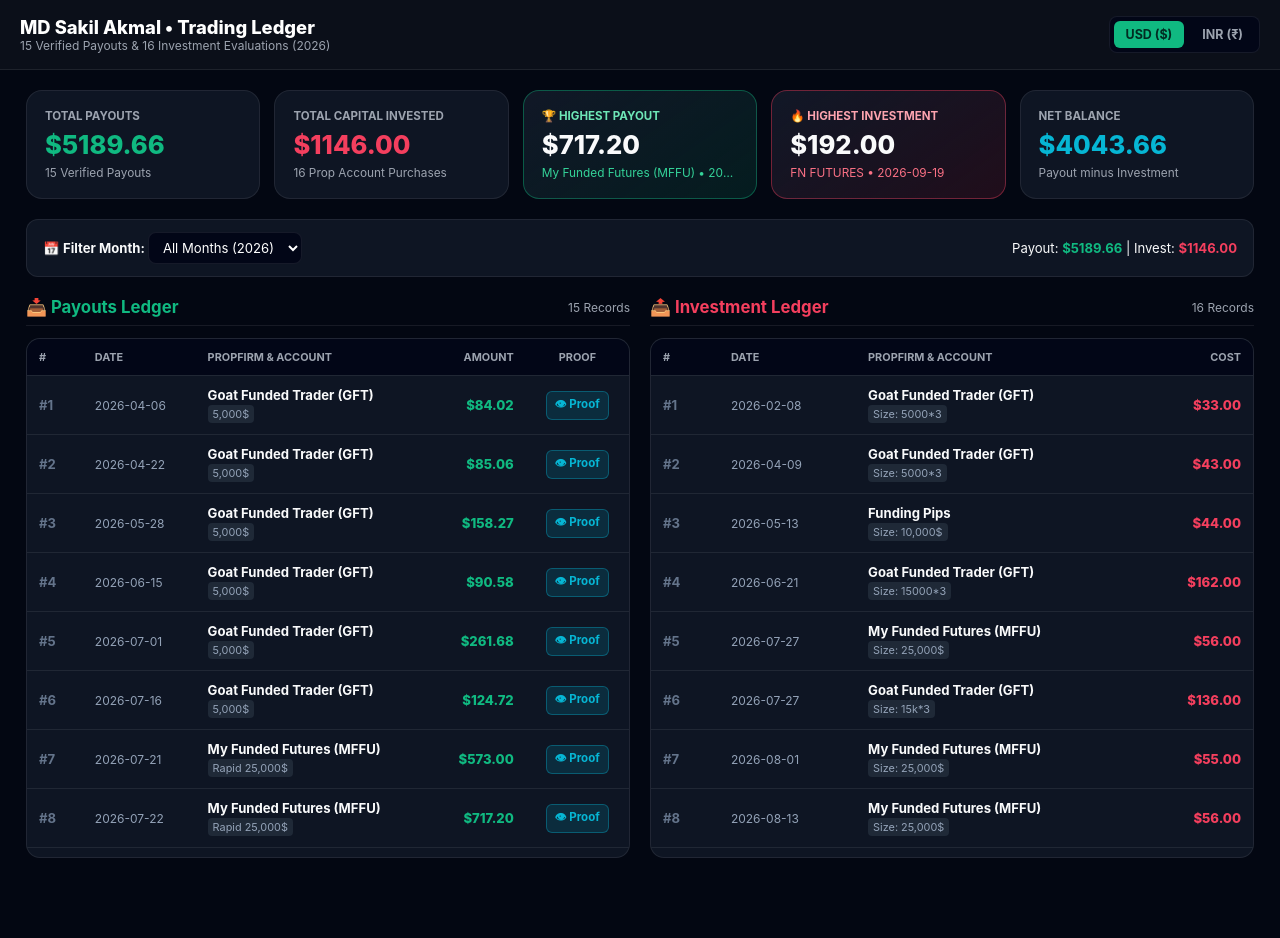
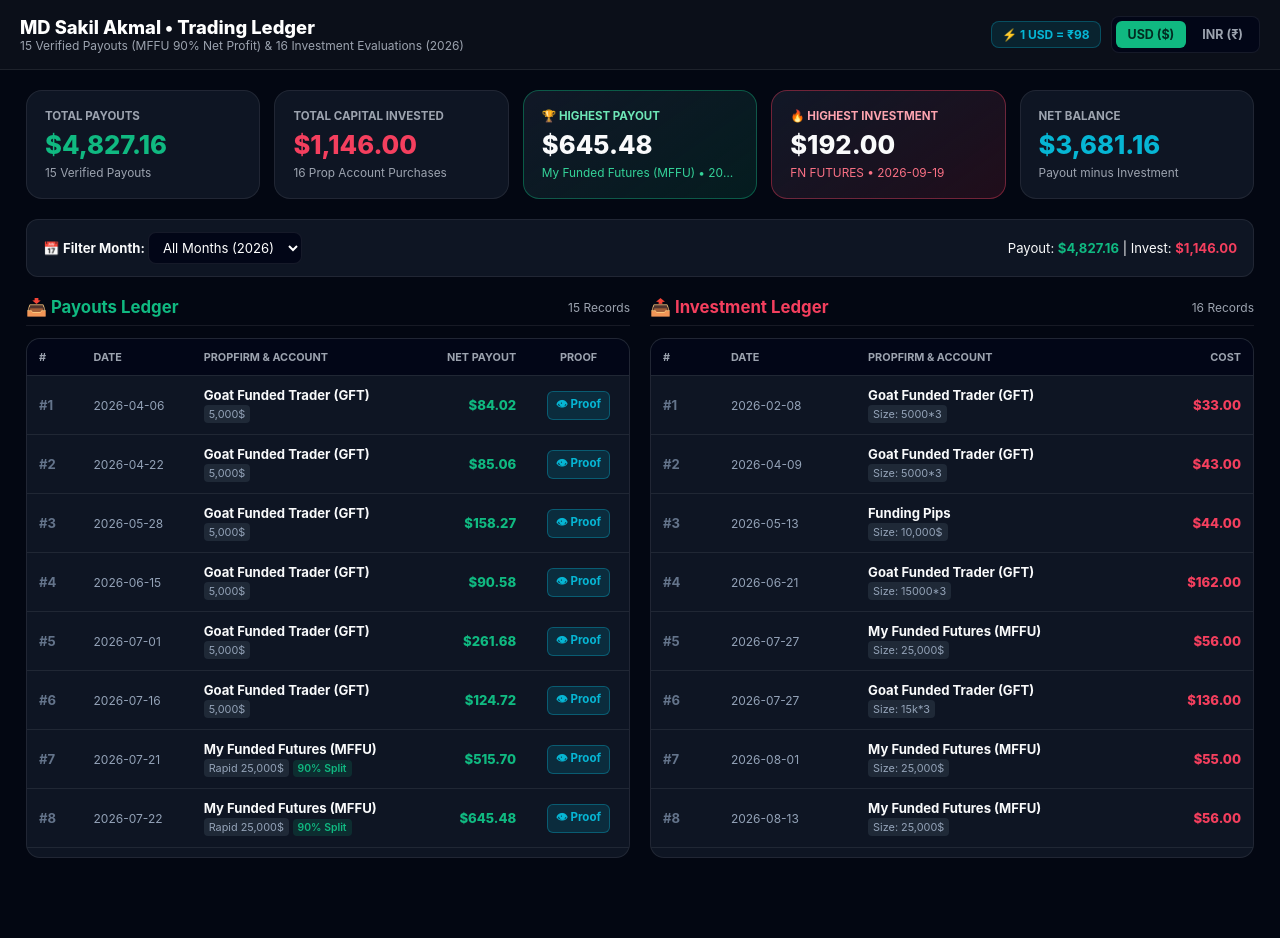
Before and after one commit to akmaltrader/payout_tracker, a plain HTML site: page index.html in a window 1280 px wide. Drawn offline with Linux system fonts and the light colour scheme.

Commit message:
Update index.html

```diff
--- a/index.html
+++ b/index.html
@@ -23,7 +23,9 @@
     .brand h1 { font-size: 1.15rem; font-weight: 800; color: #fff; }
     .brand p { font-size: 0.75rem; color: var(--sub); }
 
-    .currency-box { display: flex; gap: 6px; background: #020617; border: 1px solid var(--border); padding: 4px; border-radius: 8px; }
+    .header-right { display: flex; align-items: center; gap: 10px; flex-wrap: wrap; }
+    .rate-badge { background: rgba(6, 182, 212, 0.12); color: var(--cyan); border: 1px solid rgba(6, 182, 212, 0.3); padding: 5px 10px; border-radius: 8px; font-size: 0.75rem; font-weight: 700; }
+    .currency-box { display: flex; gap: 4px; background: #020617; border: 1px solid var(--border); padding: 4px; border-radius: 8px; }
     .c-btn { background: none; border: none; color: var(--sub); padding: 6px 12px; font-size: 0.78rem; font-weight: 700; border-radius: 6px; cursor: pointer; }
     .c-btn.active { background: #10b981; color: #022c22; }
 
@@ -55,6 +57,7 @@
     tr:hover { background: rgba(255, 255, 255, 0.02); }
 
     .tag { display: inline-block; font-size: 0.68rem; color: #94a3b8; background: #1f2937; padding: 2px 5px; border-radius: 4px; margin-top: 2px; }
+    .tag-split { display: inline-block; font-size: 0.65rem; color: #10b981; background: rgba(16, 185, 129, 0.15); padding: 2px 5px; border-radius: 4px; margin-top: 2px; font-weight: 600; }
     .amt-p { color: var(--payout); font-weight: 800; text-align: right; }
     .amt-i { color: var(--invest); font-weight: 800; text-align: right; }
     .p-btn { background: rgba(6, 182, 212, 0.15); color: var(--cyan); border: 1px solid rgba(6, 182, 212, 0.35); padding: 4px 8px; border-radius: 6px; font-size: 0.72rem; font-weight: 700; cursor: pointer; }
@@ -73,11 +76,14 @@
   <header>
     <div class="brand">
       <h1>MD Sakil Akmal • Trading Ledger</h1>
-      <p>15 Verified Payouts & 16 Investment Evaluations (2026)</p>
+      <p>15 Verified Payouts (MFFU 90% Net Profit) & 16 Investment Evaluations (2026)</p>
     </div>
-    <div class="currency-box">
-      <button id="btn-usd" class="c-btn active" onclick="setCurrency('USD')">USD ($)</button>
-      <button id="btn-inr" class="c-btn" onclick="setCurrency('INR')">INR (₹)</button>
+    <div class="header-right">
+      <div class="rate-badge">⚡ 1 USD = ₹98</div>
+      <div class="currency-box">
+        <button id="btn-usd" class="c-btn active" onclick="setCurrency('USD')">USD ($)</button>
+        <button id="btn-inr" class="c-btn" onclick="setCurrency('INR')">INR (₹)</button>
+      </div>
     </div>
   </header>
 
@@ -149,7 +155,7 @@
                 <th>#</th>
                 <th>Date</th>
                 <th>Propfirm & Account</th>
-                <th style="text-align: right">Amount</th>
+                <th style="text-align: right">Net Payout</th>
                 <th style="text-align: center">Proof</th>
               </tr>
             </thead>
@@ -196,42 +202,44 @@
 
   <script>
     var currentCurrency = 'USD';
+    var USD_TO_INR = 98; // 1 USD = 98 INR Flat Rate
 
+    // MFFU 90% Net Profit Split & GFT 100% Certificate Figures
     var PAYOUT_DATA = [
-      { id: 1, date: "2026-04-06", firm: "Goat Funded Trader (GFT)", size: "5,000$", usd: 84.02, inr: 8200, file: "#1 (1).png" },
-      { id: 2, date: "2026-04-22", firm: "Goat Funded Trader (GFT)", size: "5,000$", usd: 85.06, inr: 8200, file: "#1 (2).png" },
-      { id: 3, date: "2026-05-28", firm: "Goat Funded Trader (GFT)", size: "5,000$", usd: 158.27, inr: 15400, file: "#1 (3).png" },
-      { id: 4, date: "2026-06-15", firm: "Goat Funded Trader (GFT)", size: "5,000$", usd: 90.58, inr: 8800, file: "#1 (4).png" },
-      { id: 5, date: "2026-07-01", firm: "Goat Funded Trader (GFT)", size: "5,000$", usd: 261.68, inr: 25500, file: "#1 (5).png" },
-      { id: 6, date: "2026-07-16", firm: "Goat Funded Trader (GFT)", size: "5,000$", usd: 124.72, inr: 12100, file: "#1 (6).png" },
-      { id: 7, date: "2026-07-21", firm: "My Funded Futures (MFFU)", size: "Rapid 25,000$", usd: 573.00, inr: 56000, file: "#1 (7).jpg" },
-      { id: 8, date: "2026-07-22", firm: "My Funded Futures (MFFU)", size: "Rapid 25,000$", usd: 717.20, inr: 70000, file: "#1 (8).jpg" },
-      { id: 9, date: "2026-07-23", firm: "My Funded Futures (MFFU)", size: "Rapid 25,000$", usd: 640.70, inr: 62500, file: "#1 (9).jpg" },
-      { id: 10, date: "2026-08-03", firm: "Goat Funded Trader (GFT)", size: "15,000$", usd: 450.95, inr: 44000, file: "#1 (10).png" },
-      { id: 11, date: "2026-08-03", firm: "My Funded Futures (MFFU)", size: "Rapid 25,000$", usd: 506.00, inr: 49000, file: "#1 (11).jpg" },
-      { id: 12, date: "2026-08-04", firm: "My Funded Futures (MFFU)", size: "Rapid 25,000$", usd: 543.40, inr: 53000, file: "#1 (12).jpg" },
-      { id: 13, date: "2026-08-05", firm: "My Funded Futures (MFFU)", size: "Rapid 25,000$", usd: 644.70, inr: 63000, file: "#1 (13).jpg" },
-      { id: 14, date: "2026-08-11", firm: "Goat Funded Trader (GFT)", size: "5,750$", usd: 117.24, inr: 11000, file: "#1 (14).png" },
-      { id: 15, date: "2026-08-19", firm: "Goat Funded Trader (GFT)", size: "15,000$", usd: 192.14, inr: 18500, file: "#1 (15).png" }
+      { id: 1, date: "2026-04-06", firm: "Goat Funded Trader (GFT)", size: "5,000$", split: "100%", usd: 84.02, file: "#1 (1).png" },
+      { id: 2, date: "2026-04-22", firm: "Goat Funded Trader (GFT)", size: "5,000$", split: "100%", usd: 85.06, file: "#1 (2).png" },
+      { id: 3, date: "2026-05-28", firm: "Goat Funded Trader (GFT)", size: "5,000$", split: "100%", usd: 158.27, file: "#1 (3).png" },
+      { id: 4, date: "2026-06-15", firm: "Goat Funded Trader (GFT)", size: "5,000$", split: "100%", usd: 90.58, file: "#1 (4).png" },
+      { id: 5, date: "2026-07-01", firm: "Goat Funded Trader (GFT)", size: "5,000$", split: "100%", usd: 261.68, file: "#1 (5).png" },
+      { id: 6, date: "2026-07-16", firm: "Goat Funded Trader (GFT)", size: "5,000$", split: "100%", usd: 124.72, file: "#1 (6).png" },
+      { id: 7, date: "2026-07-21", firm: "My Funded Futures (MFFU)", size: "Rapid 25,000$", split: "90% Split", usd: 515.70, file: "#1 (7).jpg" },
+      { id: 8, date: "2026-07-22", firm: "My Funded Futures (MFFU)", size: "Rapid 25,000$", split: "90% Split", usd: 645.48, file: "#1 (8).jpg" },
+      { id: 9, date: "2026-07-23", firm: "My Funded Futures (MFFU)", size: "Rapid 25,000$", split: "90% Split", usd: 576.63, file: "#1 (9).jpg" },
+      { id: 10, date: "2026-08-03", firm: "Goat Funded Trader (GFT)", size: "15,000$", split: "100%", usd: 450.95, file: "#1 (10).png" },
+      { id: 11, date: "2026-08-03", firm: "My Funded Futures (MFFU)", size: "Rapid 25,000$", split: "90% Split", usd: 455.40, file: "#1 (11).jpg" },
+      { id: 12, date: "2026-08-04", firm: "My Funded Futures (MFFU)", size: "Rapid 25,000$", split: "90% Split", usd: 489.06, file: "#1 (12).jpg" },
+      { id: 13, date: "2026-08-05", firm: "My Funded Futures (MFFU)", size: "Rapid 25,000$", split: "90% Split", usd: 580.23, file: "#1 (13).jpg" },
+      { id: 14, date: "2026-08-11", firm: "Goat Funded Trader (GFT)", size: "5,750$", split: "100%", usd: 117.24, file: "#1 (14).png" },
+      { id: 15, date: "2026-08-19", firm: "Goat Funded Trader (GFT)", size: "15,000$", split: "100%", usd: 192.14, file: "#1 (15).png" }
     ];
 
     var INVEST_DATA = [
-      { id: 1, date: "2026-02-08", firm: "Goat Funded Trader (GFT)", size: "5000*3", usd: 33, inr: 3300 },
-      { id: 2, date: "2026-04-09", firm: "Goat Funded Trader (GFT)", size: "5000*3", usd: 43, inr: 4300 },
-      { id: 3, date: "2026-05-13", firm: "Funding Pips", size: "10,000$", usd: 44, inr: 4500 },
-      { id: 4, date: "2026-06-21", firm: "Goat Funded Trader (GFT)", size: "15000*3", usd: 162, inr: 16500 },
-      { id: 5, date: "2026-07-27", firm: "My Funded Futures (MFFU)", size: "25,000$", usd: 56, inr: 5500 },
-      { id: 6, date: "2026-07-27", firm: "Goat Funded Trader (GFT)", size: "15k*3", usd: 136, inr: 13300 },
-      { id: 7, date: "2026-08-01", firm: "My Funded Futures (MFFU)", size: "25,000$", usd: 55, inr: 5400 },
-      { id: 8, date: "2026-08-13", firm: "My Funded Futures (MFFU)", size: "25,000$", usd: 56, inr: 5600 },
-      { id: 9, date: "2026-08-19", firm: "My Funded Futures (MFFU)", size: "25,000$", usd: 63, inr: 6300 },
-      { id: 10, date: "2026-08-19", firm: "My Funded Futures (MFFU)", size: "25,000$", usd: 65, inr: 6500 },
-      { id: 11, date: "2026-09-01", firm: "My Funded Futures (MFFU)", size: "25,000$", usd: 25, inr: 2500 },
-      { id: 12, date: "2026-09-02", firm: "TRADIFY", size: "25,000$", usd: 55, inr: 5500 },
-      { id: 13, date: "2026-09-02", firm: "TRADIFY", size: "25,000$", usd: 55, inr: 5500 },
-      { id: 14, date: "2026-09-04", firm: "My Funded Futures (MFFU)", size: "25,000$", usd: 53, inr: 5300 },
-      { id: 15, date: "2026-09-04", firm: "My Funded Futures (MFFU)", size: "25,000$", usd: 53, inr: 5300 },
-      { id: 16, date: "2026-09-19", firm: "FN FUTURES", size: "25000x3", usd: 192, inr: 19000 }
+      { id: 1, date: "2026-02-08", firm: "Goat Funded Trader (GFT)", size: "5000*3", usd: 33 },
+      { id: 2, date: "2026-04-09", firm: "Goat Funded Trader (GFT)", size: "5000*3", usd: 43 },
+      { id: 3, date: "2026-05-13", firm: "Funding Pips", size: "10,000$", usd: 44 },
+      { id: 4, date: "2026-06-21", firm: "Goat Funded Trader (GFT)", size: "15000*3", usd: 162 },
+      { id: 5, date: "2026-07-27", firm: "My Funded Futures (MFFU)", size: "25,000$", usd: 56 },
+      { id: 6, date: "2026-07-27", firm: "Goat Funded Trader (GFT)", size: "15k*3", usd: 136 },
+      { id: 7, date: "2026-08-01", firm: "My Funded Futures (MFFU)", size: "25,000$", usd: 55 },
+      { id: 8, date: "2026-08-13", firm: "My Funded Futures (MFFU)", size: "25,000$", usd: 56 },
+      { id: 9, date: "2026-08-19", firm: "My Funded Futures (MFFU)", size: "25,000$", usd: 63 },
+      { id: 10, date: "2026-08-19", firm: "My Funded Futures (MFFU)", size: "25,000$", usd: 65 },
+      { id: 11, date: "2026-09-01", firm: "My Funded Futures (MFFU)", size: "25,000$", usd: 25 },
+      { id: 12, date: "2026-09-02", firm: "TRADIFY", size: "25,000$", usd: 55 },
+      { id: 13, date: "2026-09-02", firm: "TRADIFY", size: "25,000$", usd: 55 },
+      { id: 14, date: "2026-09-04", firm: "My Funded Futures (MFFU)", size: "25,000$", usd: 53 },
+      { id: 15, date: "2026-09-04", firm: "My Funded Futures (MFFU)", size: "25,000$", usd: 53 },
+      { id: 16, date: "2026-09-19", firm: "FN FUTURES", size: "25000x3", usd: 192 }
     ];
 
     function setCurrency(curr) {
@@ -241,11 +249,12 @@
       render();
     }
 
-    function formatAmount(usd, inr) {
+    function formatAmount(usd) {
       if (currentCurrency === 'USD') {
-        return '$' + Number(usd).toFixed(2);
+        return '$' + Number(usd).toLocaleString('en-US', { minimumFractionDigits: 2, maximumFractionDigits: 2 });
       }
-      return '₹' + Number(inr).toLocaleString('en-IN');
+      var inrVal = Math.round(usd * USD_TO_INR);
+      return '₹' + inrVal.toLocaleString('en-IN');
     }
 
     function openCert(id) {
@@ -255,7 +264,7 @@
       }
       if (!item) return;
 
-      document.getElementById('m-title').innerText = item.firm + " (" + formatAmount(item.usd, item.inr) + ")";
+      document.getElementById('m-title').innerText = item.firm + " (" + formatAmount(item.usd) + ")";
       document.getElementById('m-img').src = encodeURIComponent(item.file);
       document.getElementById('cert-modal').className = 'modal active';
     }
@@ -268,16 +277,14 @@
     function render() {
       var month = document.getElementById('month-filter').value;
 
-      var totalP_USD = 0, totalP_INR = 0;
+      var totalP_USD = 0;
       for (var i = 0; i < PAYOUT_DATA.length; i++) {
         totalP_USD += PAYOUT_DATA[i].usd;
-        totalP_INR += PAYOUT_DATA[i].inr;
       }
 
-      var totalI_USD = 0, totalI_INR = 0;
+      var totalI_USD = 0;
       for (var j = 0; j < INVEST_DATA.length; j++) {
         totalI_USD += INVEST_DATA[j].usd;
-        totalI_INR += INVEST_DATA[j].inr;
       }
 
       var maxP = PAYOUT_DATA[0];
@@ -290,14 +297,14 @@
         if (INVEST_DATA[l].usd > maxI.usd) maxI = INVEST_DATA[l];
       }
 
-      document.getElementById('kpi-payout').innerText = formatAmount(totalP_USD, totalP_INR);
-      document.getElementById('kpi-invest').innerText = formatAmount(totalI_USD, totalI_INR);
-      document.getElementById('kpi-net').innerText = formatAmount(totalP_USD - totalI_USD, totalP_INR - totalI_INR);
+      document.getElementById('kpi-payout').innerText = formatAmount(totalP_USD);
+      document.getElementById('kpi-invest').innerText = formatAmount(totalI_USD);
+      document.getElementById('kpi-net').innerText = formatAmount(totalP_USD - totalI_USD);
 
-      document.getElementById('kpi-high-p').innerText = formatAmount(maxP.usd, maxP.inr);
+      document.getElementById('kpi-high-p').innerText = formatAmount(maxP.usd);
       document.getElementById('kpi-high-p-sub').innerText = maxP.firm + " • " + maxP.date;
 
-      document.getElementById('kpi-high-i').innerText = formatAmount(maxI.usd, maxI.inr);
+      document.getElementById('kpi-high-i').innerText = formatAmount(maxI.usd);
       document.getElementById('kpi-high-i-sub').innerText = maxI.firm + " • " + maxI.date;
 
       var fPayouts = [];
@@ -314,13 +321,13 @@
         }
       }
 
-      var fP_USD = 0, fP_INR = 0;
-      for (var p = 0; p < fPayouts.length; p++) { fP_USD += fPayouts[p].usd; fP_INR += fPayouts[p].inr; }
-      var fI_USD = 0, fI_INR = 0;
-      for (var q = 0; q < fInvests.length; q++) { fI_USD += fInvests[q].usd; fI_INR += fInvests[q].inr; }
+      var fP_USD = 0;
+      for (var p = 0; p < fPayouts.length; p++) { fP_USD += fPayouts[p].usd; }
+      var fI_USD = 0;
+      for (var q = 0; q < fInvests.length; q++) { fI_USD += fInvests[q].usd; }
 
-      document.getElementById('f-p-val').innerText = formatAmount(fP_USD, fP_INR);
-      document.getElementById('f-i-val').innerText = formatAmount(fI_USD, fI_INR);
+      document.getElementById('f-p-val').innerText = formatAmount(fP_USD);
+      document.getElementById('f-i-val').innerText = formatAmount(fI_USD);
 
       document.getElementById('badge-p').innerText = fPayouts.length + " Records";
       var pRows = "";
@@ -329,8 +336,12 @@
         pRows += '<tr>' +
           '<td style="color:#64748b; font-weight:700;">#' + (a + 1) + '</td>' +
           '<td style="color:#94a3b8; font-size:0.75rem;">' + itemP.date + '</td>' +
-          '<td><strong>' + itemP.firm + '</strong><br><span class="tag">' + itemP.size + '</span></td>' +
-          '<td class="amt-p">' + formatAmount(itemP.usd, itemP.inr) + '</td>' +
+          '<td>' +
+            '<strong>' + itemP.firm + '</strong><br>' +
+            '<span class="tag">' + itemP.size + '</span> ' +
+            (itemP.split !== "100%" ? '<span class="tag-split">' + itemP.split + '</span>' : '') +
+          '</td>' +
+          '<td class="amt-p">' + formatAmount(itemP.usd) + '</td>' +
           '<td style="text-align: center;"><button class="p-btn" onclick="openCert(' + itemP.id + ')">👁 Proof</button></td>' +
         '</tr>';
       }
@@ -344,7 +355,7 @@
           '<td style="color:#64748b; font-weight:700;">#' + (b + 1) + '</td>' +
           '<td style="color:#94a3b8; font-size:0.75rem;">' + itemI.date + '</td>' +
           '<td><strong>' + itemI.firm + '</strong><br><span class="tag">Size: ' + itemI.size + '</span></td>' +
-          '<td class="amt-i">' + formatAmount(itemI.usd, itemI.inr) + '</td>' +
+          '<td class="amt-i">' + formatAmount(itemI.usd) + '</td>' +
         '</tr>';
       }
       document.getElementById('tbody-invest').innerHTML = iRows;
```
